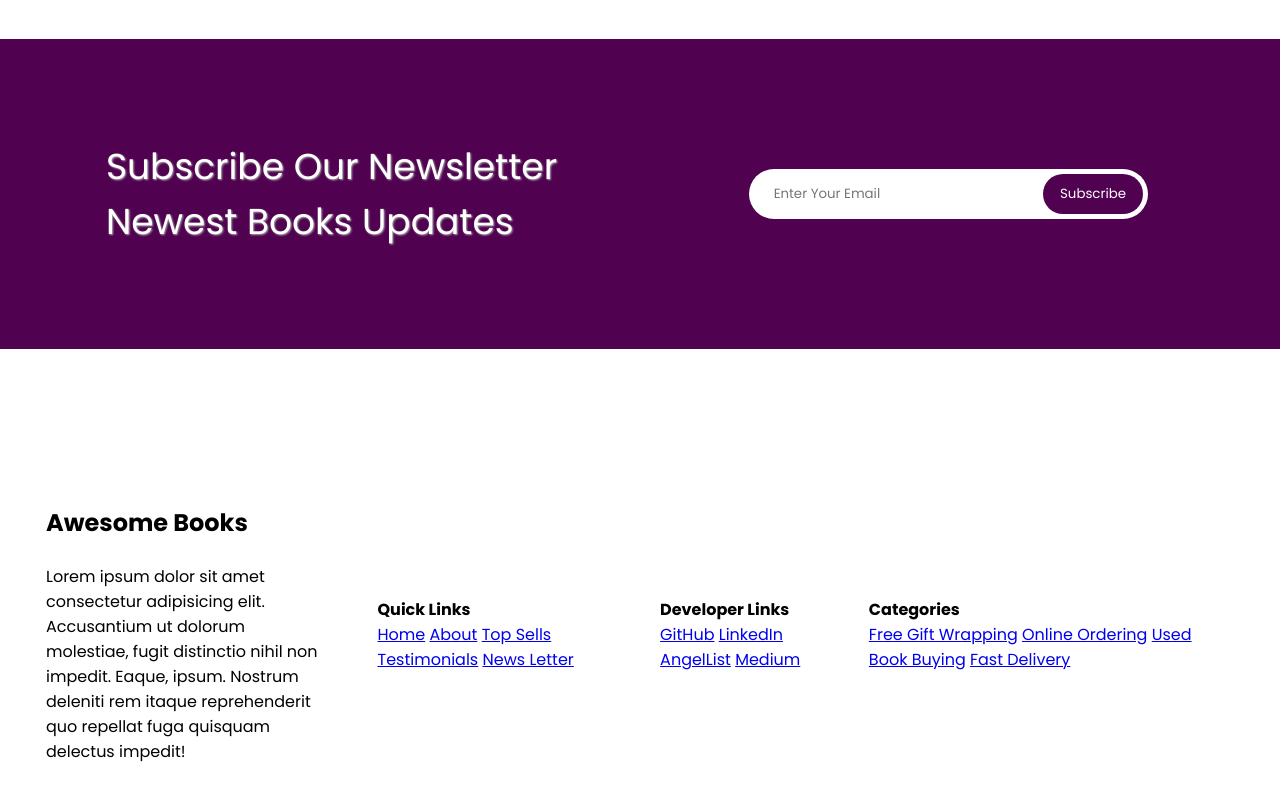
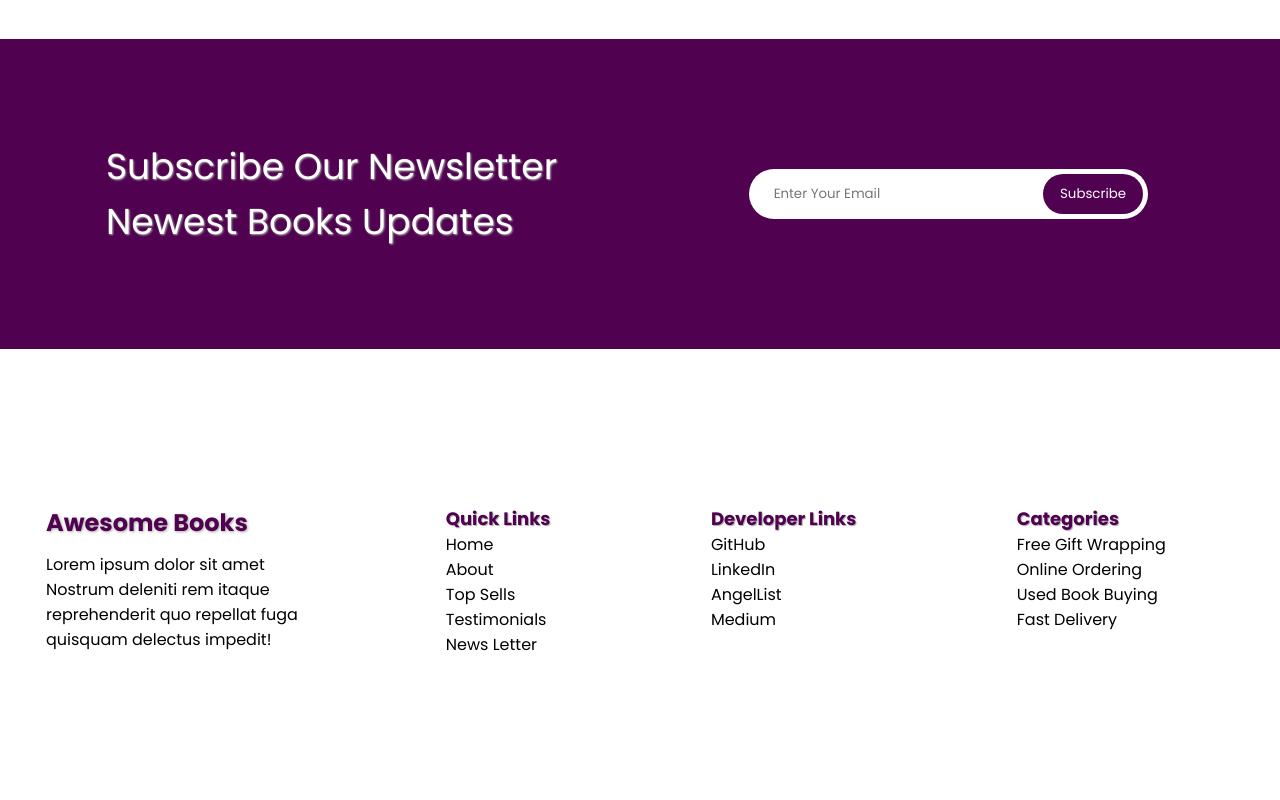
Before and after one commit to HabibPayenda/awesomeBooks, a website: page index.html in a window 1280 px wide. Shown: the part 3795-4595 px from the top of the page. After the commit the page ends 4574 px from the top, so only its background shows below. Drawn offline with Linux system fonts and the light colour scheme.

Commit message:
Adds styles to footer links

```diff
--- a/index.html
+++ b/index.html
@@ -320,14 +320,14 @@
     <div class="footerContainer">
       <div class="footerBrandContainer">
         <h2 class="footerLogo">Awesome Books</h2>
-        <p class="footerBrandDetails">Lorem ipsum dolor sit amet consectetur adipisicing elit. Accusantium ut dolorum molestiae, fugit distinctio nihil non impedit. Eaque, ipsum. Nostrum deleniti rem itaque reprehenderit quo repellat fuga quisquam delectus impedit!</p>
+        <p class="footerBrandDetails">Lorem ipsum dolor sit amet Nostrum deleniti rem itaque reprehenderit quo repellat fuga quisquam delectus impedit!</p>
       </div>
       <div class="footerLinksContainer">
         <div class="footerLinksSubContainer">
           <h4 class="footerLinksHeading">
             Quick Links
           </h4>
-          <div class="footerQuickLinks">
+          <div class="footerLinks">
             <a href="#" class="footerLink">Home</a>
             <a href="#" class="footerLink">About</a>
             <a href="#" class="footerLink">Top Sells</a>
@@ -339,7 +339,7 @@
           <h4 class="footerLinksHeading">
             Developer Links
           </h4>
-            <div class="footerDeveloperLinks">
+            <div class="footerLinks">
               <a href="#" class="footerLink">GitHub</a>
               <a href="#" class="footerLink">LinkedIn</a>
               <a href="#" class="footerLink">AngelList</a>
@@ -350,7 +350,7 @@
           <h4 class="footerLinksHeading">
             Categories
           </h4>
-            <div class="footerDeveloperLinks">
+            <div class="footerLinks">
               <a href="#" class="footerLink">Free Gift Wrapping</a>
               <a href="#" class="footerLink">Online Ordering</a>
               <a href="#" class="footerLink">Used Book Buying</a>
--- a/src/stylesheets/style.css
+++ b/src/stylesheets/style.css
@@ -930,13 +930,15 @@ body {
   justify-content: center;
   width: 100%;
   padding: 46px;
+  height: 320px;
 }
 
 .footerContainer {
   display: flex;
-  align-items: center;
+  align-items: flex-start;
   justify-content: center;
   gap: 46px;
+  height: 100%;
 }
 
 .footerBrandContainer {
@@ -944,21 +946,48 @@ body {
   flex-direction: column;
   align-items: flex-start;
   justify-content: center;
-  gap: 24px;
+  gap: 12px;
   flex: 1;
 }
 
 .footerLinksContainer {
   display: flex;
   align-items: center;
-  justify-content: center;
+  justify-content: space-around;
   gap: 24px;
   flex: 3;
+  height: 100%;
 }
 
 .footerLinksSubContainer {
   display: flex;
   flex-direction: column;
   align-items: flex-start;
-  justify-content: center;
+  justify-content: flex-start;
+  height: 100%;
 }
+
+.footerLinksHeading {
+  color: rgb(80, 1, 80);
+  font-size: 18px;
+  text-shadow: 1px 1px 1px #aaa;
+}
+
+.footerLinks {
+  display: flex;
+  flex-direction: column;
+  align-items: flex-start;
+  justify-content: flex-start;
+}
+
+.footerLink {
+  text-decoration: none;
+  color: black;
+  cursor: pointer;
+}
+
+.footerLogo {
+  color: rgb(80, 1, 80);
+  font-size: 24px;
+  text-shadow: 1px 1px 3px #aaa;
+}
```
